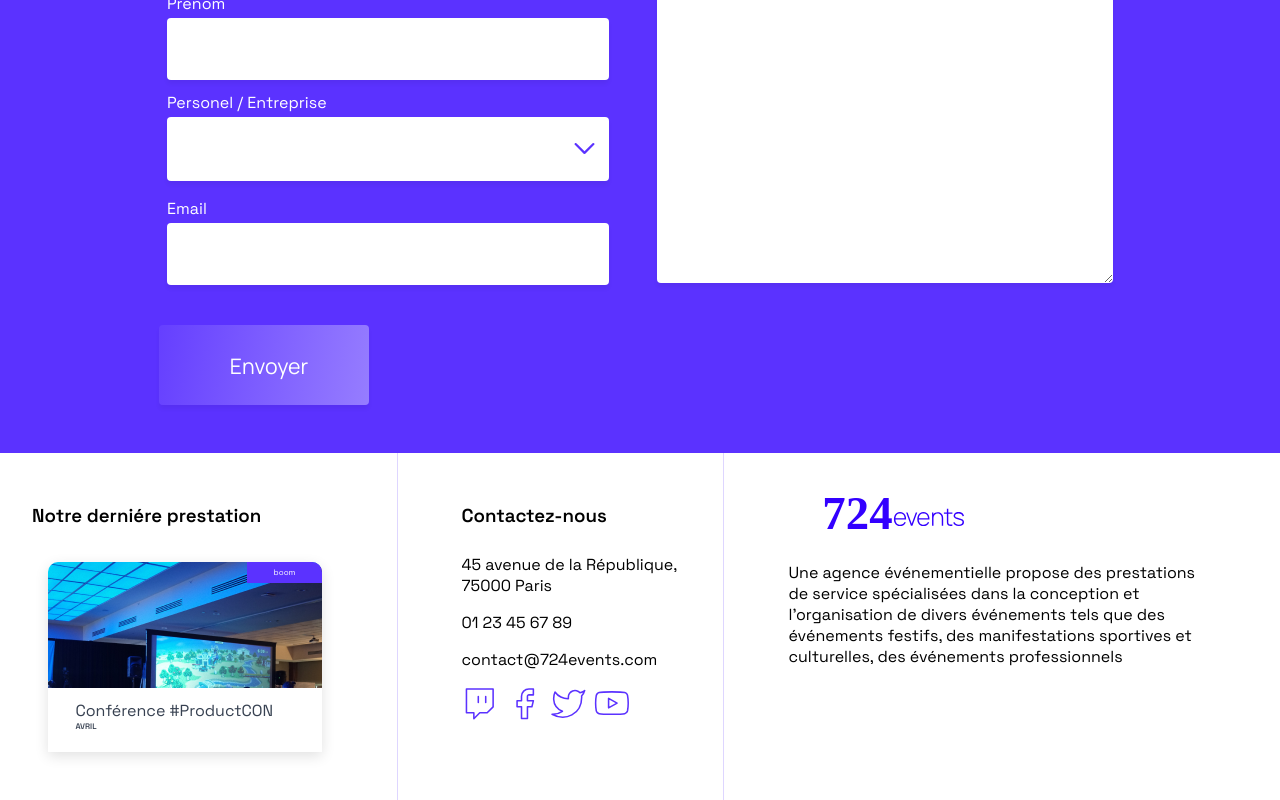
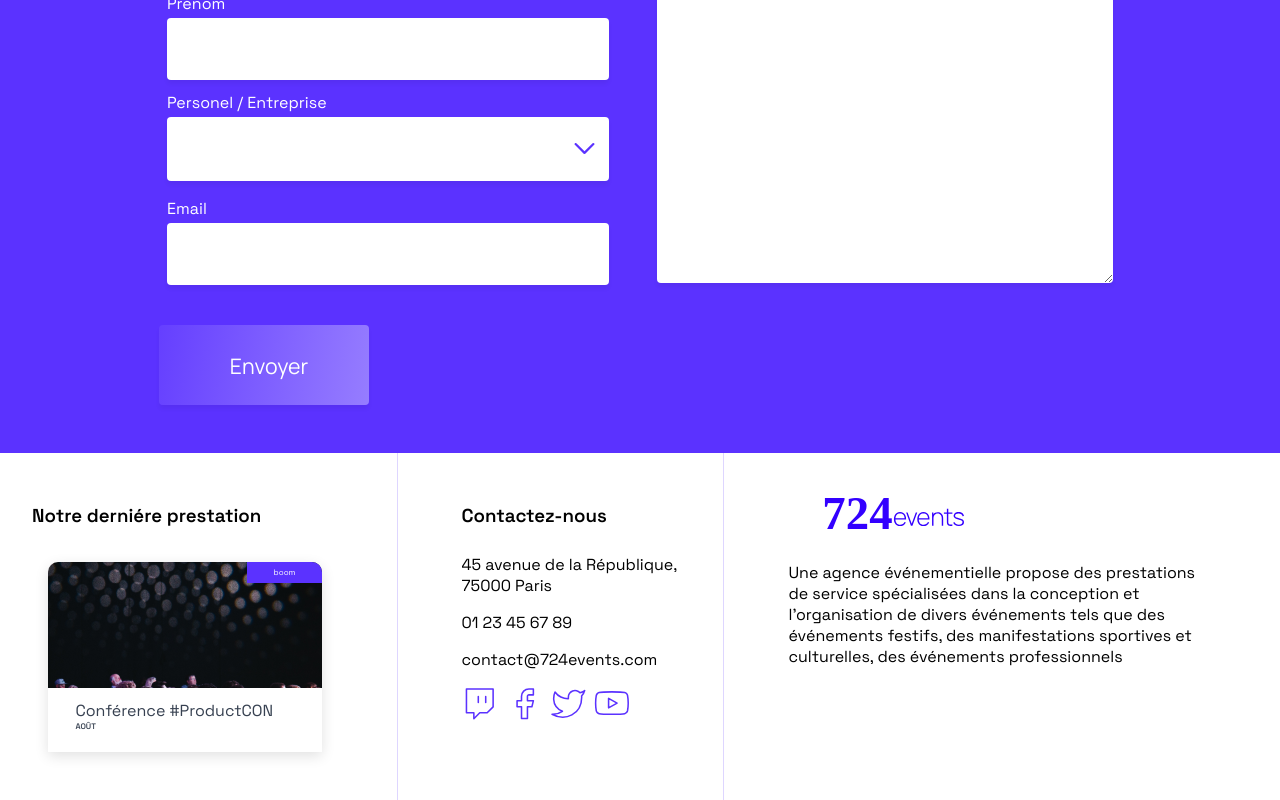
Before and after one commit to D-Fariello/Projet9-OC, a React (Create React App) app: page / in a window 1280 px wide. Shown: the part 5660-6460 px from the top of the page. Built offline with nearby package versions, Linux system fonts and the light colour scheme.

Commit message:
feat(DataProvider): Sort events by date and improve footer handling

```diff
--- a/src/containers/Events/index.js
+++ b/src/containers/Events/index.js
@@ -36,7 +36,7 @@ const EventList = () => {
             onChange={(value) => (value ? changeType(value) : changeType(null))}
           />
           <div id="events" className="ListContainer">
-            {filteredEvents.map((event) => (
+            {filteredEvents?.map((event) => (
               <Modal key={event.id} Content={<ModalEvent event={event} />}>
                 {({ setIsOpened }) => (
                   <EventCard
--- a/src/containers/Form/index.js
+++ b/src/containers/Form/index.js
@@ -4,7 +4,7 @@ import Field, { FIELD_TYPES } from "../../components/Field";
 import Select from "../../components/Select";
 import Button, { BUTTON_TYPES } from "../../components/Button";
 
-const mockContactApi = () => new Promise((resolve) => { setTimeout(resolve, 500); })
+const mockContactApi = () => new Promise((resolve) => { setTimeout(resolve, 900); })
 
 const Form = ({ onSuccess, onError }) => {
   const [sending, setSending] = useState(false);
--- a/src/contexts/DataContext/index.js
+++ b/src/contexts/DataContext/index.js
@@ -19,6 +19,18 @@ export const api = {
 export const DataProvider = ({ children }) => {
   const [error, setError] = useState(null);
   const [data, setData] = useState(null);
+
+  // Creation of a new ordered table eventByDateDesc from data.events, with the events sorted by date from most recent to oldest.
+  const eventsByDateDesc =
+    data && data.events
+      ? [...data.events].sort((evtA, evtB) =>
+          new Date(evtA.date) < new Date(evtB.date) ? 1 : -1
+        )
+      : [];
+
+  // Define last to retrieve data from the most recent event (ordered table eventsByDateDesc). If the table is empty, last is null, fixing the footer display bug (last provider shown).
+  const last = eventsByDateDesc.length > 0 ? eventsByDateDesc[0] : null;
+
   const getData = useCallback(async () => {
     try {
       setData(await api.loadData());
@@ -37,6 +49,7 @@ export const DataProvider = ({ children }) => {
       value={{
         data,
         error,
+        last,
       }}
     >
       {children}
--- a/src/pages/Home/index.js
+++ b/src/pages/Home/index.js
@@ -13,13 +13,7 @@ import Modal from "../../containers/Modal";
 import { useData } from "../../contexts/DataContext";
 
 const Page = () => {
-  const {data} = useData()
-
-  if (!data || data.length === 0) {
-    return <div>Loading...</div>; // Handle loading or empty data
-  }
-
-  const lastEvent = data.events[data.events.length - 1]; // Get the last event in the array
+  const {last} = useData()
 
   return <>
     <header>
@@ -63,7 +57,7 @@ const Page = () => {
         <EventList />
       </section>
       <section className="PeoplesContainer">
-        <h2 className="Title" id="notre-equipe">Notre équipe</h2>
+        <h2 className="Title">Notre équipe</h2>
         <p>Une équipe d’experts dédiés à l’ogranisation de vos événements</p>
         <div className="ListContainer">
           <PeopleCard
@@ -123,13 +117,15 @@ const Page = () => {
     <footer className="row">
       <div className="col presta">
         <h3>Notre derniére prestation</h3>
-        <EventCard
-          imageSrc={lastEvent?.cover}
-          title={lastEvent?.title}
-          date={new Date(lastEvent?.date)}
-          small
-          label="boom"
-        />
+        {last && (
+           <EventCard
+           imageSrc={last?.cover}
+           title={last?.title}
+           date={new Date(last?.date)}
+           small
+           label="boom"
+         />
+        )}
       </div>
       <div className="col contact">
         <h3>Contactez-nous</h3>
```
